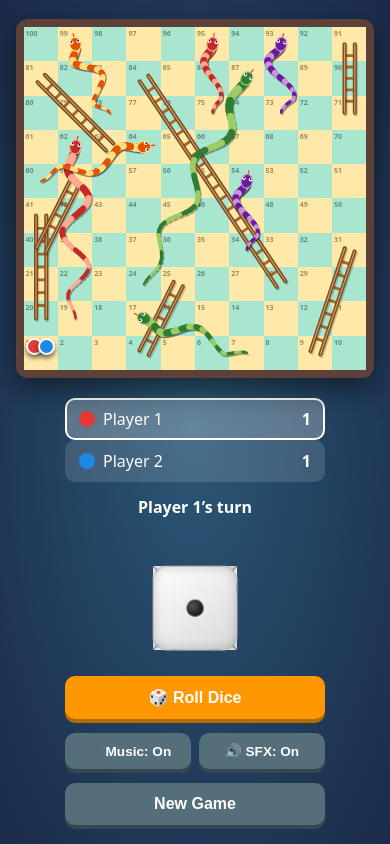
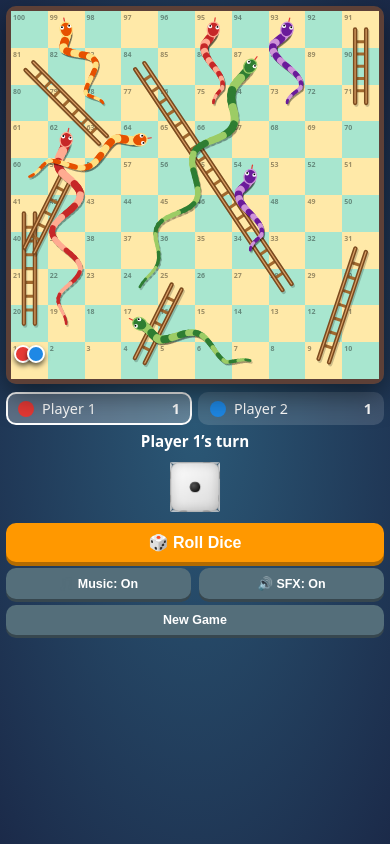
Before and after one commit to nagarajhegde18/snakeandladder, a plain HTML site: page index.html in a window 390 px wide. Both pictures are taken after a click on the button "2 Players". Drawn offline with Linux system fonts and the light colour scheme.

Commit message:
Enhance mobile styles and layout adjustments
Added mobile responsiveness and improved layout for various screen sizes.

```diff
--- a/style.css
+++ b/style.css
@@ -1,5 +1,6 @@
 *{box-sizing:border-box;margin:0}
-body{font-family:system-ui,sans-serif;background:radial-gradient(#2b5876,#1b2a49);color:#fff;min-height:100vh;display:flex;align-items:center;justify-content:center;padding:10px}
+html{height:100%}
+body{font-family:system-ui,sans-serif;background:radial-gradient(#2b5876,#1b2a49);color:#fff;min-height:100vh;min-height:100dvh;display:flex;align-items:center;justify-content:center;padding:10px}
 .overlay{position:fixed;inset:0;background:#000b;display:flex;align-items:center;justify-content:center;z-index:10;padding:10px;overflow:auto}
 .overlay[hidden],#game[hidden]{display:none}
 .card{background:#fff;color:#222;padding:28px;border-radius:18px;text-align:center;display:grid;gap:12px;min-width:280px}
@@ -31,23 +32,60 @@ button.ghost{background:#546e7a;box-shadow:0 4px #37474f}
 @keyframes shake{20%{transform:translateX(-8px)}40%{transform:translateX(8px)}60%{transform:translateX(-5px)}80%{transform:translateX(5px)}}
 
 #panel{width:min(92vw,260px);display:grid;gap:14px;text-align:center}
+#players{display:grid;gap:14px}
 .pl{display:flex;align-items:center;gap:8px;padding:8px 12px;border-radius:10px;background:#ffffff22;border:2px solid transparent}
 .pl.on{border-color:#fff;background:#ffffff44}
 .dot{width:16px;height:16px;border-radius:50%}
 .pl b{margin-left:auto}
 #status{min-height:44px;font-weight:600}
 
-/* 3D dice */
-.scene{perspective:700px;width:80px;height:80px;margin:14px auto}
-.cube{width:80px;height:80px;position:relative;transform-style:preserve-3d;transition:transform 1.1s cubic-bezier(.2,.8,.3,1)}
-.face{position:absolute;width:80px;height:80px;background:linear-gradient(145deg,#fff,#d9d9d9);border-radius:14px;border:1px solid #aaa;display:grid;grid-template:repeat(3,1fr)/repeat(3,1fr);padding:10px;box-shadow:inset 0 0 10px #0003}
+/* 3D dice (size controlled by --d) */
+.scene{--d:80px;perspective:700px;width:var(--d);height:var(--d);margin:14px auto}
+.cube{width:var(--d);height:var(--d);position:relative;transform-style:preserve-3d;transition:transform 1.1s cubic-bezier(.2,.8,.3,1)}
+.face{position:absolute;width:var(--d);height:var(--d);background:linear-gradient(145deg,#fff,#d9d9d9);border-radius:calc(var(--d)*.18);border:1px solid #aaa;display:grid;grid-template:repeat(3,1fr)/repeat(3,1fr);padding:calc(var(--d)*.125);box-shadow:inset 0 0 10px #0003}
 .pip{width:80%;height:80%;margin:auto;border-radius:50%;background:radial-gradient(circle at 35% 35%,#555,#000)}
-.f1{transform:translateZ(40px)}
-.f6{transform:rotateY(180deg) translateZ(40px)}
-.f2{transform:rotateY(90deg) translateZ(40px)}
-.f5{transform:rotateY(-90deg) translateZ(40px)}
-.f3{transform:rotateX(90deg) translateZ(40px)}
-.f4{transform:rotateX(-90deg) translateZ(40px)}
+.f1{transform:translateZ(calc(var(--d)/2))}
+.f6{transform:rotateY(180deg) translateZ(calc(var(--d)/2))}
+.f2{transform:rotateY(90deg) translateZ(calc(var(--d)/2))}
+.f5{transform:rotateY(-90deg) translateZ(calc(var(--d)/2))}
+.f3{transform:rotateX(90deg) translateZ(calc(var(--d)/2))}
+.f4{transform:rotateX(-90deg) translateZ(calc(var(--d)/2))}
 
 .confetti{position:fixed;top:-20px;width:10px;height:14px;z-index:20;animation:fall linear forwards}
 @keyframes fall{to{transform:translateY(110vh) rotate(720deg)}}
+
+/* ================= MOBILE: portrait, everything fits on one screen ================= */
+@media (max-width:700px) and (orientation:portrait){
+  body{padding:6px;align-items:flex-start}
+  #game{flex-direction:column;flex-wrap:nowrap;align-items:center;gap:8px}
+
+  /* board is limited by BOTH width and remaining height */
+  #board-wrap{width:min(100%, calc(100vh - 235px));width:min(100%, calc(100dvh - 235px));min-width:250px}
+  #board{border-width:5px;border-radius:10px}
+
+  #panel{width:100%;max-width:420px;gap:6px}
+  #players{display:flex;flex-wrap:wrap;gap:6px}
+  .pl{flex:1 1 45%;padding:5px 10px;font-size:.9rem}
+  #status{min-height:0;font-size:.95rem}
+
+  /* small dice + roll button side by side */
+  .scene{--d:48px;margin:6px auto}
+  #rollBtn{padding:10px;font-size:1rem}
+  .row button,#restart{padding:8px 6px;font-size:.78rem;box-shadow:0 3px #37474f}
+  #restart{width:100%}
+}
+
+/* ================= MOBILE: landscape (short screens) ================= */
+@media (max-height:520px) and (orientation:landscape){
+  body{padding:6px;align-items:flex-start}
+  #game{flex-wrap:nowrap;gap:12px;align-items:center;justify-content:center}
+  #board-wrap{width:calc(100vh - 14px);width:calc(100dvh - 14px);flex:none}
+  #board{border-width:5px}
+  #panel{width:min(240px,36vw);gap:5px}
+  #players{display:grid;gap:5px}
+  .pl{padding:4px 10px;font-size:.85rem}
+  #status{min-height:0;font-size:.9rem}
+  .scene{--d:44px;margin:4px auto}
+  #rollBtn{padding:8px}
+  .row button,#restart{padding:6px;font-size:.75rem}
+}
```
